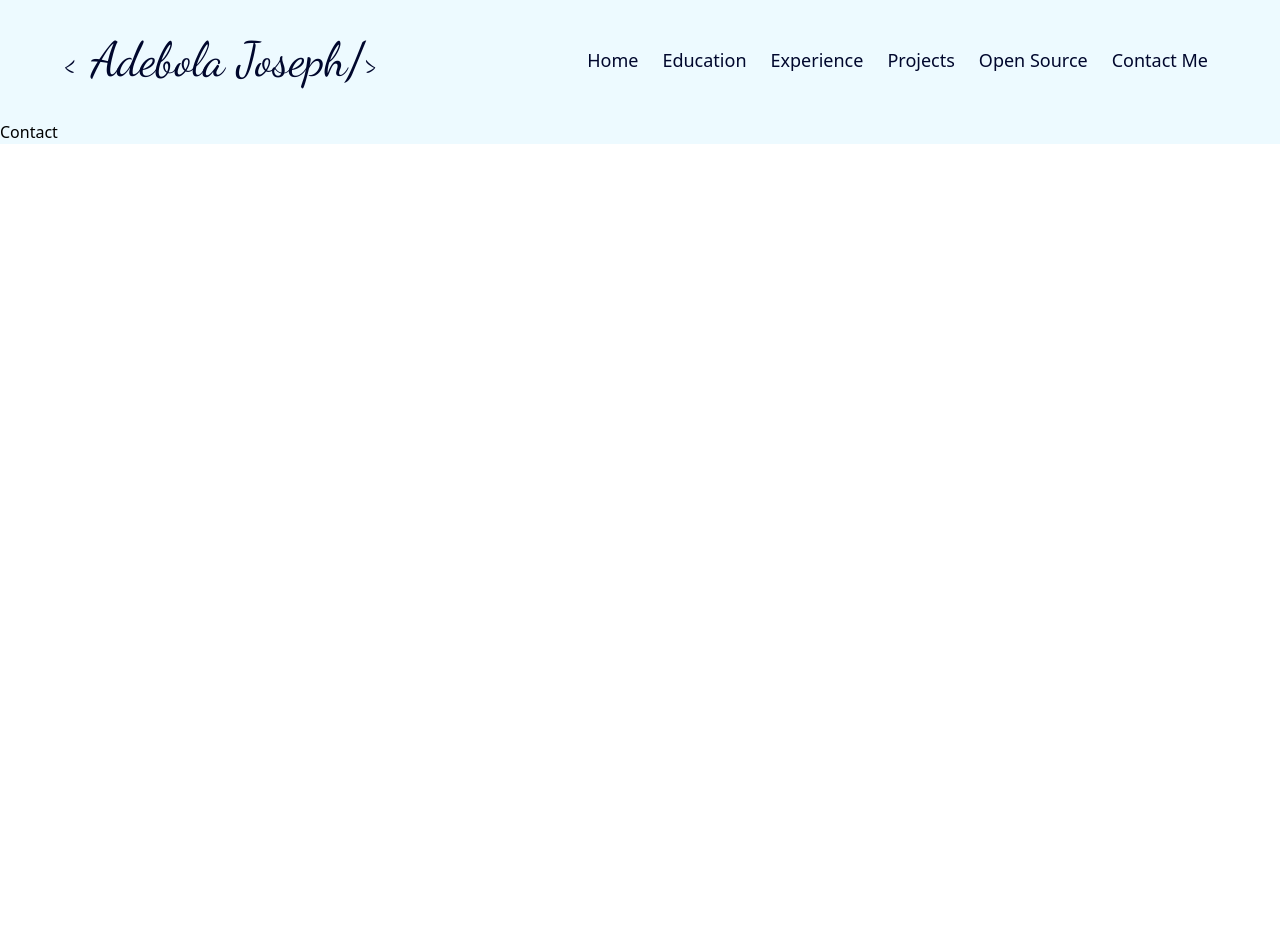
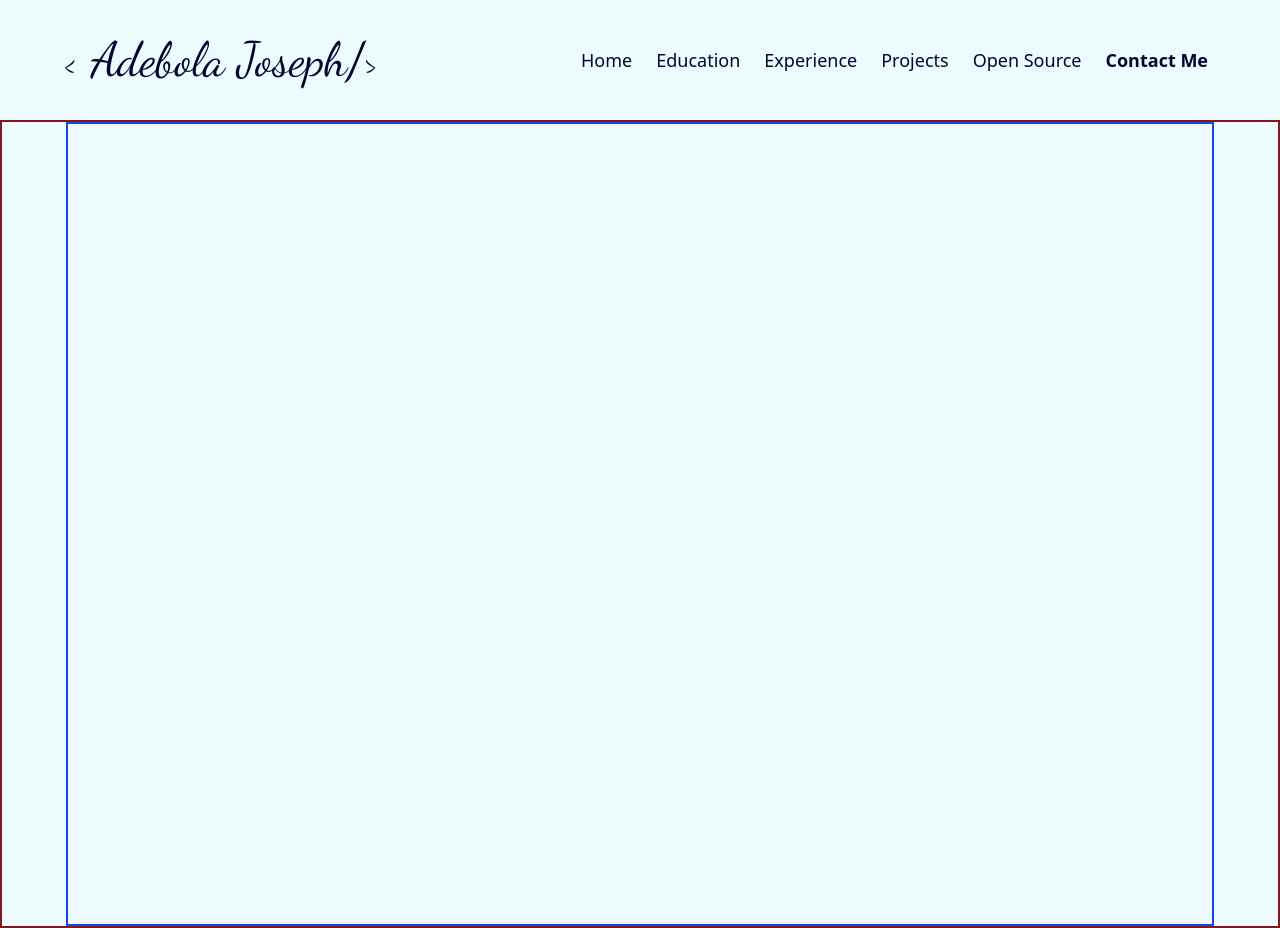
Before and after one commit to Theoneandonlyajcool/Adebola_Joseph, a React (Vite) app: page /#/contact in a window 1280 px wide. Before the commit the page ends 800 px from the top, so only its background shows below. Built offline with nearby package versions, Linux system fonts and the light colour scheme.

Commit message:
Implemented the Desktop header active state

```diff
--- a/src/Components/Header.tsx
+++ b/src/Components/Header.tsx
@@ -1,10 +1,18 @@
-import { useState } from "react";
+import { useEffect, useState } from "react";
 import { FiMenu } from "react-icons/fi";
 import { useNavigate } from "react-router-dom";
 import MobileNavModal from "./MobileNavModal";
+import { useLocation } from "react-router-dom";
 
 const Header = () => {
   const [openMobileNav, SetOpenMobieNav] = useState(false);
+  const [ActivePage, SetActivePage] = useState("home");
+  const browserLocation = useLocation();
+  const currentLoaction = browserLocation.pathname;
+
+  useEffect(() => {
+    SetActivePage(currentLoaction);
+  }, []);
 
   const nav = useNavigate();
   return (
@@ -26,34 +34,44 @@ const Header = () => {
               {
                 onPage: "Home",
                 NavTo: "/",
+                activePage: "/home",
               },
               {
                 onPage: "Education",
                 NavTo: "/education",
+                activePage: "/education",
               },
               {
                 onPage: "Experience",
                 NavTo: "/experience",
+                activePage: "/experience",
               },
               {
                 onPage: "Projects",
                 NavTo: "/projects",
+                activePage: "/projects",
               },
               {
                 onPage: "Open Source",
                 NavTo: "/opensource",
+                activePage: "/opensource",
               },
               {
                 onPage: "Contact Me",
                 NavTo: "/contact",
+                activePage: "/contact",
               },
             ].map((ele, idx) => {
               return (
                 <li
                   key={idx}
-                  className="cursor-pointer text-lg text-[#00072d] hover:font-bold p-2 w-fit transition-all ease-in-out duration-300"
+                  className={`cursor-pointer ${
+                    ele.activePage == ActivePage && "font-bold"
+                  } text-lg text-[#00072d] hover:bg-[#7fcbfd] p-2 w-fit transition-all ease-in-out duration-300`}
                   onClick={() => {
+                    SetActivePage(ele.activePage);
                     nav(ele.NavTo);
+                    // setTimeout(() => {}, 1000);
                   }}
                 >
                   {ele.onPage}
--- a/src/Pages/ContactPage.tsx
+++ b/src/Pages/ContactPage.tsx
@@ -4,7 +4,18 @@ const ContactPage = () => {
   return (
     <div>
       <Header />
-      Contact
+
+      {/* contact page */}
+      <div className="border-2  border-red-900 flex justify-center items-center">
+        {/* contact page container */}
+        <div className="w-full max-w-[90%] border-2 border-blue-700">
+          {/* Contact me section */}
+
+          <div className="h-screen"></div>
+
+          {/*  */}
+        </div>
+      </div>
     </div>
   );
 };
```
